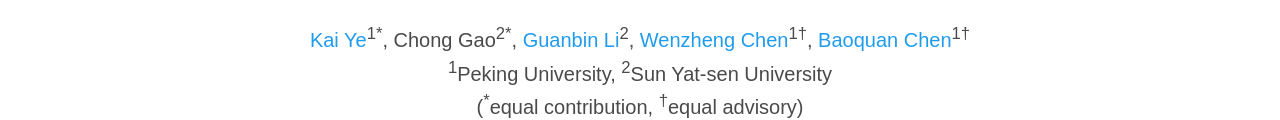
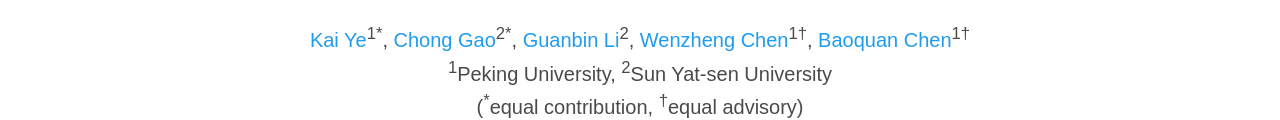
Before and after one commit to PKU-VCL-Geometry/GeoSplatting, a plain HTML site: page index.html in a window 1280 px wide. Shown: the part 213-333 px from the top of the page. Drawn offline with nearby package versions, Linux system fonts and the light colour scheme; some icons are missing; a web font is replaced by a local one.

Commit message:
update link

```diff
--- a/index.html
+++ b/index.html
@@ -93,7 +93,7 @@
             <span class="author-block">
               <a href="https://illusive-chase.github.io/" target="_blank">Kai Ye</a><sup>1*</sup>,</span>
             <span class="author-block">
-              Chong Gao<sup>2*</sup>,</span>
+              <a href="https://timchonggao.github.io/ChongGao.github.io/" target="_blank">Chong Gao</a><sup>2*</sup>,</span>
             <span class="author-block">
               <a href="https://www.sysu-hcp.net/faculty/liguanbin.html" target="_blank">Guanbin Li</a><sup>2</sup>,
             </span>
```
